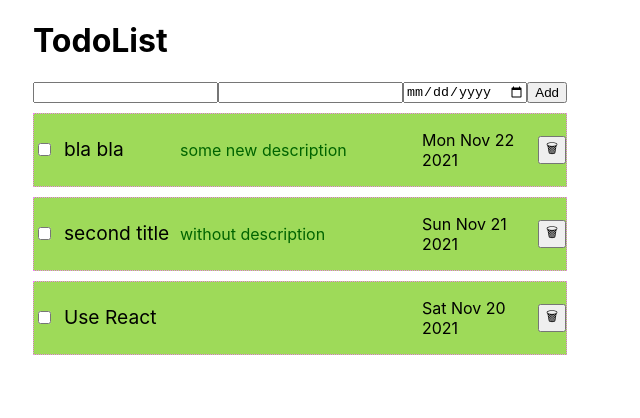
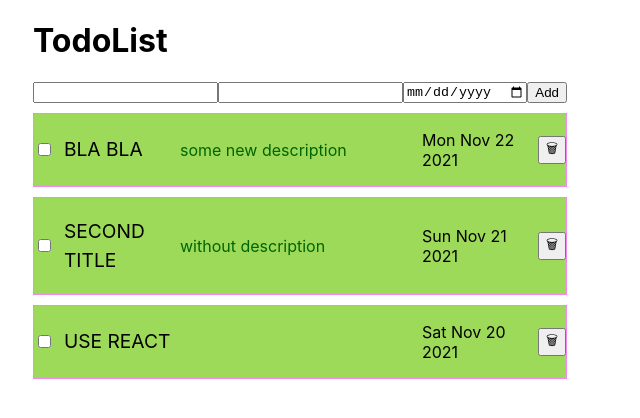
Before and after one commit to andrewvoinarovskyi/todo-list-with-react, a React (Create React App) app: page / in a window 1280 px wide. Shown: the top 418 px of the page, without its empty margins (0-640 px from the left). Built offline with nearby package versions, Linux system fonts and the light colour scheme.

Commit message:
class component todo list

```diff
--- a/src/App.js
+++ b/src/App.js
@@ -13,9 +13,15 @@ class App extends Component {
         ]
     }
 
-    addTodoItem = (item) => {
+    deleteItem = (event) => {
+        event.target.parentElement.remove();
+    }
+
+    id = 3;
+
+    addTodoItem = (id, item) => {
         this.setState({
-            todoItems: [...this.state.todoItems, item]
+            todoItems: [...this.state.todoItems, { id, ...item }]
         })
     }
 
@@ -24,7 +30,7 @@ class App extends Component {
             <div id="todo-list">
                 <header><h1>TodoList</h1></header>
                 <NewItemForm onSubmit={this.addTodoItem} />
-                <TodoItems todoItems={this.state.todoItems} />
+                <TodoItems todoItems={this.state.todoItems} deleteItems={this.deleteItem} />
             </div>
         );
 }
--- a/src/components/NewItemForm.js
+++ b/src/components/NewItemForm.js
@@ -1,19 +1,29 @@
 import React, { Component } from "react";
 
 class NewItemForm extends Component {
+    id = 3;
 
-    state = {};
+    state = {
+        todoItem: {},
+    };
 
     onSubmitHandler = (event) => {
         event.preventDefault()
-        this.props.onSubmit(this.state)
+        this.props.onSubmit(++this.id, this.state.todoItem)
+        event.currentTarget.reset();
     }
 
+
+
     onChange = (event) => {
-        this.setState({
+        this.setState( {
+            todoItem: {
                 title: event.currentTarget.title.value,
                 description: event.currentTarget.description.value,
-            date: new Date(event.currentTarget.date.value),
+                date: event.currentTarget.date.value
+                    ? new Date(event.currentTarget.date.value)
+                    : '',
+            }
         })
     }
 
@@ -24,9 +34,9 @@ class NewItemForm extends Component {
               onSubmit={this.onSubmitHandler}
               onChange={this.onChange}
               autoComplete="off">
-                <input name="title" type="text"/>
-                <input name="description" type="text"/>
-                <input name="date" type="date"/>
+                <input name="title" type="text" />
+                <input name="description" type="text" />
+                <input name="date" type="date" />
                 <button type="submit">Add</button>
             </form>
         )
--- a/src/components/TodoItems/TodoItem/TodoItem.js
+++ b/src/components/TodoItems/TodoItem/TodoItem.js
@@ -2,13 +2,14 @@ import React from "react";
 
 const TodoItem = (props) => {
     const {id, title, description, date } = props.item;
+    const deleteItem = props.deleteItem;
     return (
         <div id={"item_" + id} className="item">
             <input type="checkbox" className="checkbox"/>
-            <p className="title">{title}</p>
+            <p className="title">{title.toUpperCase()}</p>
             <p className="description">{description}</p>
-            <p className="date">{date.toDateString()}</p>
-            <button className="delete">{'\u{1F5D1}'}</button>
+            <p className="date">{date ? date.toDateString() : ''}</p>
+            <button className="delete" onClick={deleteItem}>{'\u{1F5D1}'}</button>
         </div>
     )
 }
--- a/src/components/TodoItems/TodoItems.js
+++ b/src/components/TodoItems/TodoItems.js
@@ -4,10 +4,11 @@ import TodoItem from "./TodoItem/TodoItem";
 
 const TodoItems = (props) => {
     const todoItems = props.todoItems;
+    const deleteItem = props.deleteItems;
     return (
         <div id="list">
-            { todoItems.length ? todoItems.map(item => <TodoItem item={item} key={item.id} />)
-                               : <p>There are no one task here</p>
+            { todoItems.length ? todoItems.map((item, i) => <TodoItem item={item} key={i} deleteItem={deleteItem} />)
+                                : <p>There are no one task here</p>
             }
         </div>
     )
```
Lines whose indentation alone changed are shown as unchanged.
